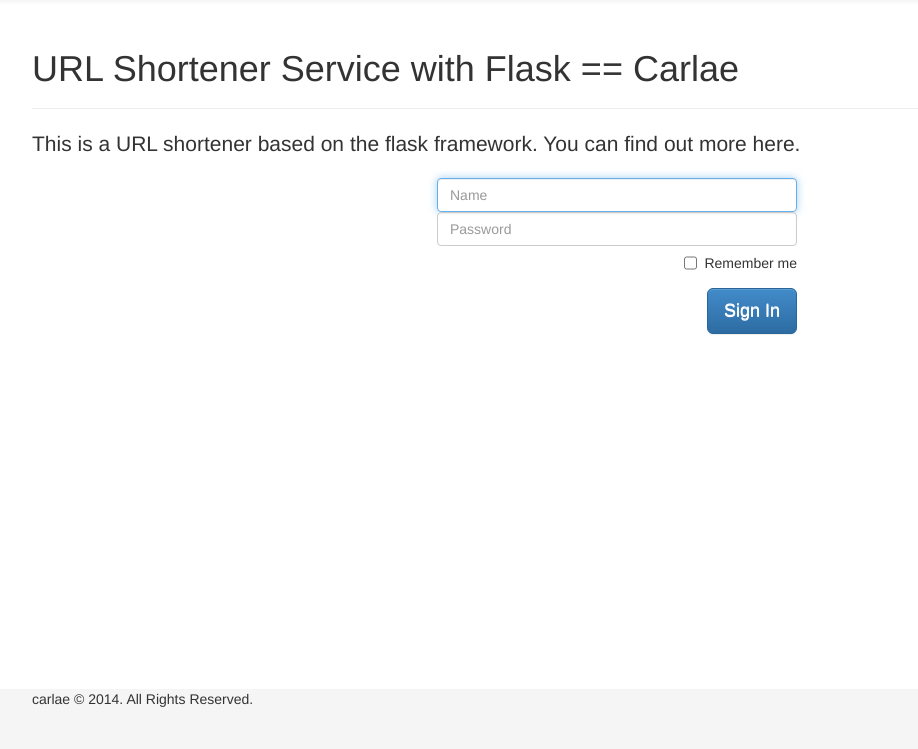
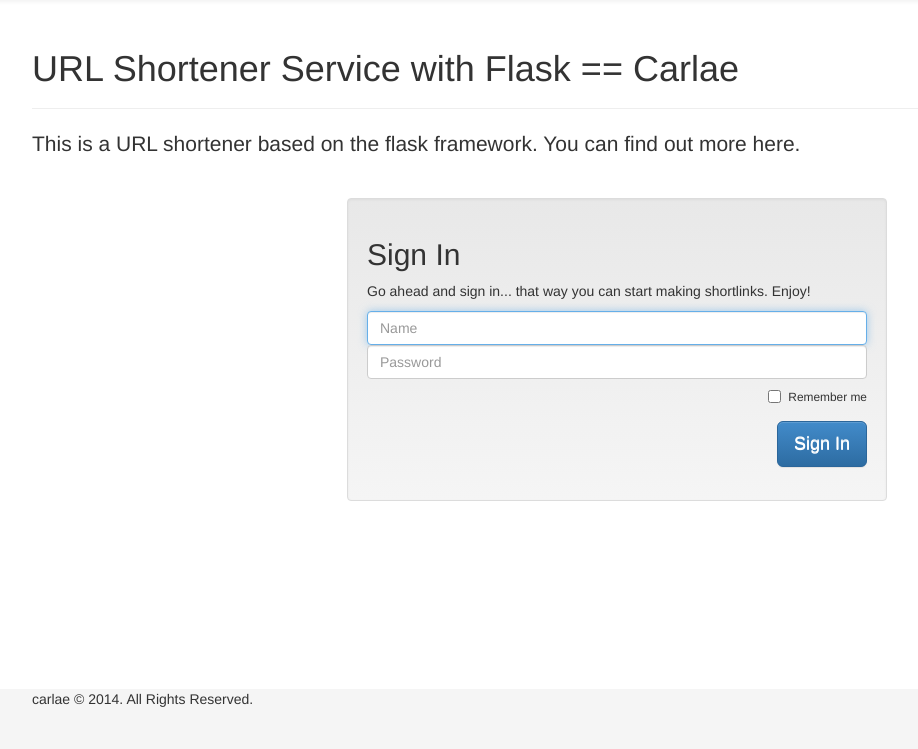
Before and after one commit to asobrien/carlae, a Flask app: template src/templates/pages/index.html in a window 1280 px wide. Shown: the part 51-800 px from the top of the page, without its empty margins (38-956 px from the left). Run offline with Flask 2, Linux system fonts and the light colour scheme; the template is opened without the code that fills it, so the values that code supplies are empty, except form fields; form fields are guessed from the names that the template uses; some libraries are stand-ins or nearby versions.

Commit message:
Created partial/login well.

```diff
--- a/src/templates/forms/partials/login.html
+++ b/src/templates/forms/partials/login.html
@@ -1,8 +1,11 @@
-
 {% block content %}
+<br>
 <div class="container">
-    <div class="row">
-        <div class="col-xs-6 col-xs-offset-3 col-sm-6 col-sm-offset-3 col-md-6 col-md-offset-3 col-lg-4 col-lg-offset-4">
+    <div class="row-fluid">
+        <div class="col-xs-10 col-xs-offset-1 col-sm-8 col-sm-offset-2 col-md-6 col-md-offset-3 col-lg-6 col-lg-offset-3">
+            <div class="well">
+                <h2>Sign In</h2>
+                <p>Go ahead and sign in... that way you can start making shortlinks. Enjoy!</p>
 
 <form method="post" class="form-horizontal" role="form">
 {{ form.name(class_ = 'form-control first-input', placeholder = form.name.label.text, required = true, autofocus = true) }}
@@ -10,14 +13,17 @@
  <div class="form-group">
 	<div class="col-sm-offset-2 col-sm-10">
         <div class="checkbox pull-right">
-        <label>{{ form.remember(class_ = 'checkbox', required = true) }} Remember me</label>
+        <label class="small">{{ form.remember(class_ = '', required = true) }} Remember me</label>
         </div>
     </div>
  </div>
 <input type="submit" value="Sign In" class="btn btn-primary btn-lg btn-default pull-right" />
 </form>
+<br><br><br>
 
+            </div>
         </div>
     </div>
-</div>
+</div> <!-- /container -->
+<br><br>
 {% endblock %}
```
